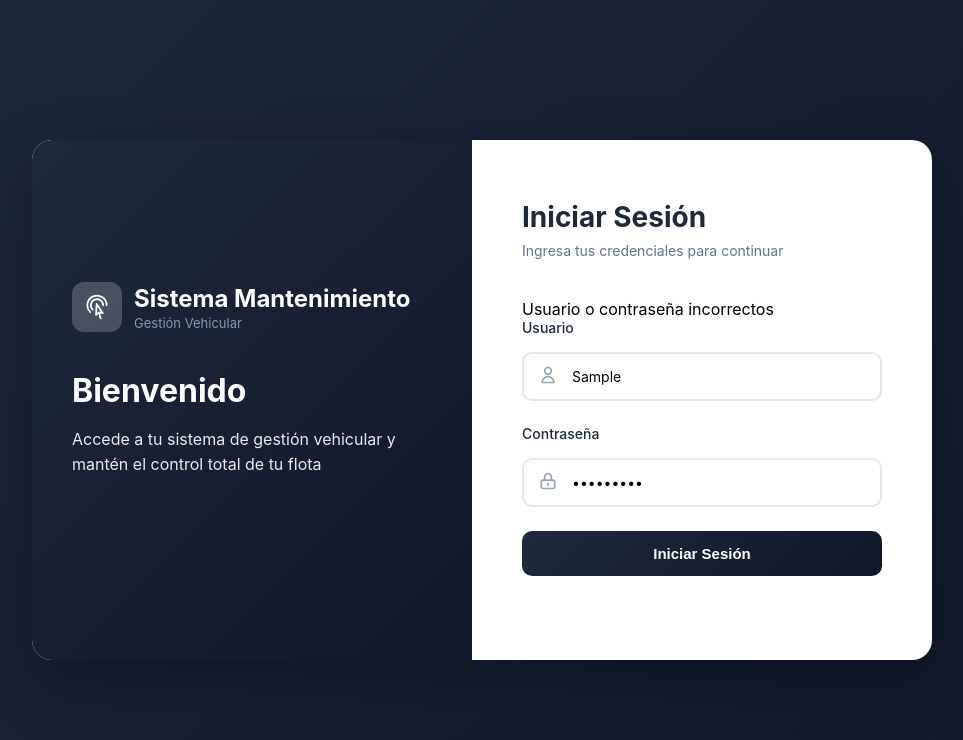
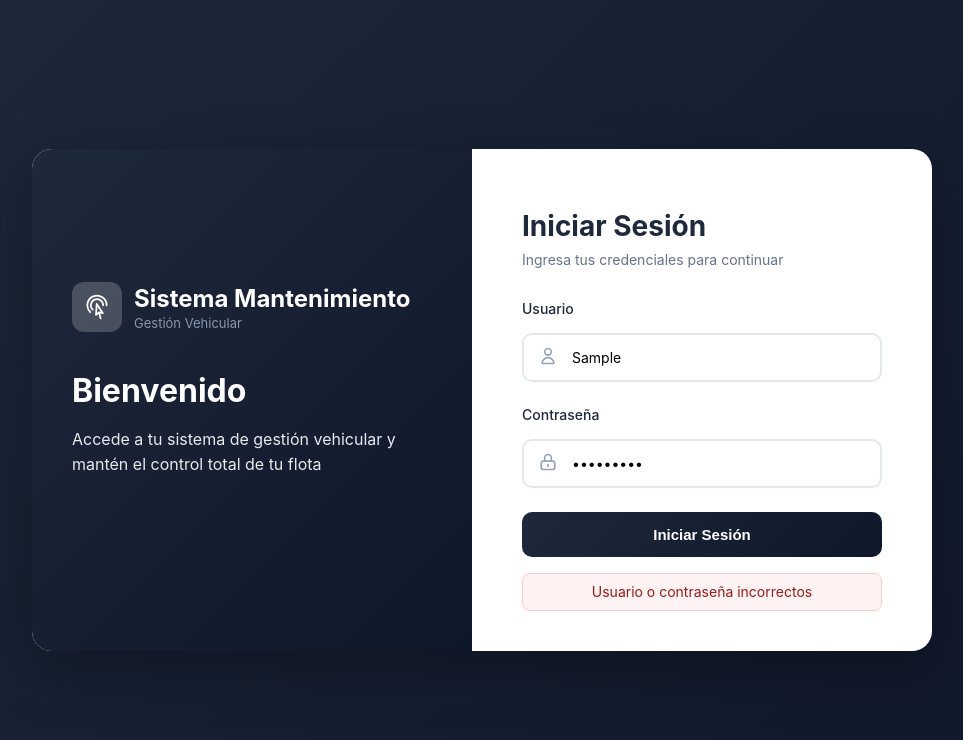
Before and after one commit to OliveroJ16/maintenance-system-ui, a React (Vite) app: page / in a window 1280 px wide. Both pictures are taken after typing "Sample", "Sample123" into the empty fields and a click on the button "Iniciar Sesión". Shown: the top 740 px of the page, without its empty margins (158-1121 px from the left). Built offline with nearby package versions, Linux system fonts and the light colour scheme; no server answers.

Commit message:
refactor: relocate login error alert and fix vertical spacing

```diff
--- a/src/pages/Login.tsx
+++ b/src/pages/Login.tsx
@@ -31,12 +31,6 @@ export const Login: React.FC = () => {
                         </p>
                     </div>
 
-                    {errorMessage && (
-                        <div className="alert error">
-                            {errorMessage}
-                        </div>
-                    )}
-
                     <LoginForm
                         username={username}
                         password={password}
@@ -46,6 +40,16 @@ export const Login: React.FC = () => {
                         onSubmit={login}
                     />
 
+                    <div className="error-container-wrapper">
+                        {errorMessage ? (
+                            <div className="alert error">
+                                {errorMessage}
+                            </div>
+                        ) : (
+                            <div className="alert-placeholder">&nbsp;</div>
+                        )}
+                    </div>
+
                 </div>
 
             </div>
--- a/src/styles/Login.css
+++ b/src/styles/Login.css
@@ -1,4 +1,3 @@
-/* 1. Aseguramos el reset solo para la página de login si no existe globalmente */
 .login-page-wrapper, .login-page-wrapper * {
     margin: 0;
     padding: 0;
@@ -13,7 +12,7 @@
     min-height: 100vh;
     padding: 20px;
     font-family: -apple-system, BlinkMacSystemFont, 'Segoe UI', Roboto, sans-serif;
-    width: 100%; /* Asegura que cubra el ancho */
+    width: 100%;
 }
 
 .login-container {
@@ -47,7 +46,7 @@
 .login-left .logo-icon {
     width: 50px;
     height: 50px;
-    background-color: rgba(255, 255, 255, 0.2) !important; /* Forzamos sus propiedades */
+    background-color: rgba(255, 255, 255, 0.2) !important;
     border-radius: 12px;
     display: flex;
     align-items: center;
@@ -87,15 +86,17 @@
 
 /* Panel Derecho */
 .login-right {
-    padding: 60px 50px;
+    padding: 60px 50px 40px 50px;
     flex: 1;
     display: flex;
     flex-direction: column;
-    justify-content: center;
+    justify-content: flex-end;
+
+    min-height: 100%;
 }
 
 .login-header {
-    margin-bottom: 40px;
+    margin-bottom: 32px;
 }
 
 .login-header h2 {
@@ -166,7 +167,7 @@
     font-weight: 600;
     cursor: pointer;
     transition: transform 0.2s, box-shadow 0.2s;
-    margin-bottom: 24px;
+    margin-bottom: 0px;
 }
 
 .login-btn:hover {
@@ -178,24 +179,50 @@
     transform: translateY(0);
 }
 
-/* Alertas controladas por React */
-.login-alert {
-    padding: 12px 16px;
-    border-radius: 8px;
-    margin-bottom: 24px;
-    font-size: 14px;
+/* Contenedor de errores */
+.error-container-wrapper {
+    height: 38px;
+    width: 100%;
+    margin-top: 16px;
+    display: flex;
+    align-items: center;
 }
 
-.login-alert.error {
+.alert.error {
+    width: 100%;
+    height: 100%;
+    padding: 0 16px;
+    border-radius: 8px;
+    font-size: 14px;
     background-color: #fef2f2;
     color: #991b1b;
     border: 1px solid #fecaca;
+    box-sizing: border-box;
+
+    display: flex;
+    align-items: center;
+    justify-content: center;
+    text-align: center;
+    line-height: 1;
+
+    animation: fadeInError 0.2s ease-out forwards;
 }
 
-.login-alert.success {
-    background-color: #f0fdf4;
-    color: #166534;
-    border: 1px solid #bbf7d0;
+.alert-placeholder {
+    visibility: hidden;
+    height: 100%;
+    width: 100%;
+}
+
+@keyframes fadeInError {
+    from {
+        opacity: 0;
+        transform: translateY(-2px);
+    }
+    to {
+        opacity: 1;
+        transform: translateY(0);
+    }
 }
 
 /* Responsive */
```
